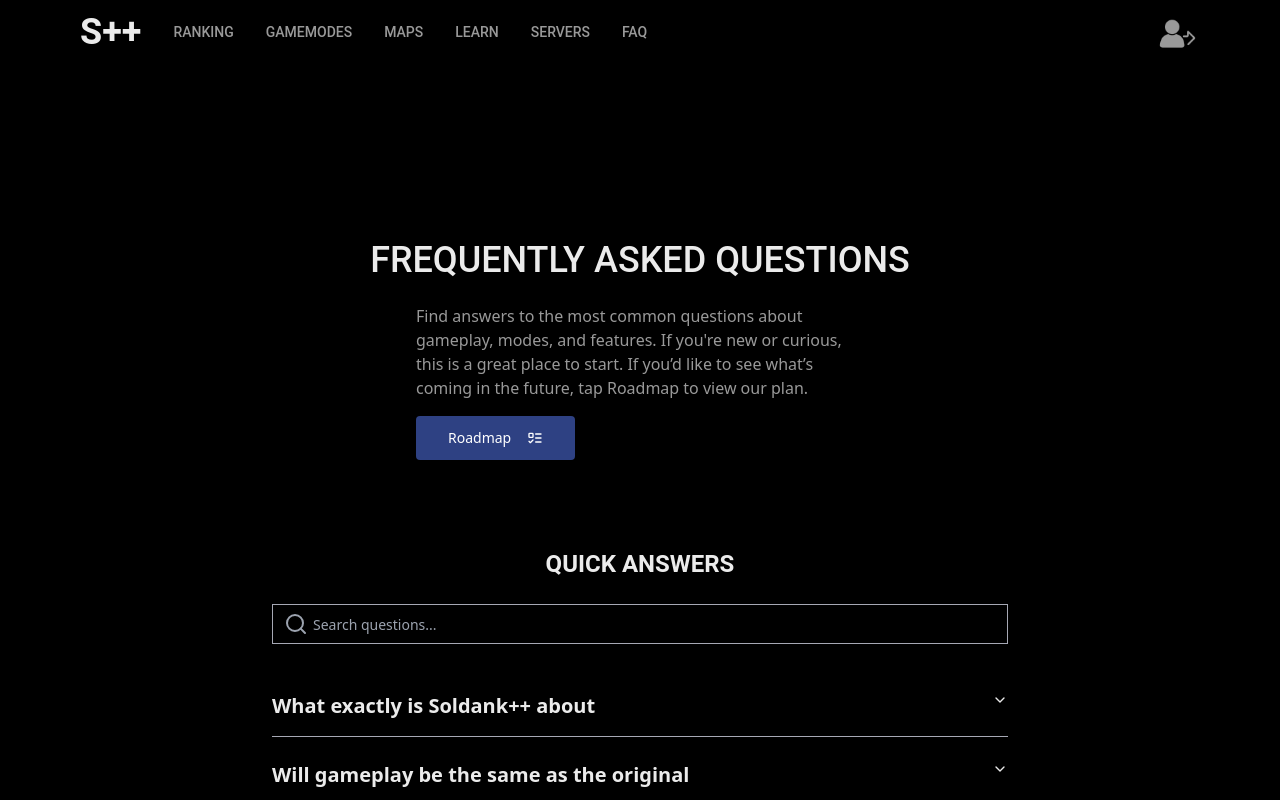
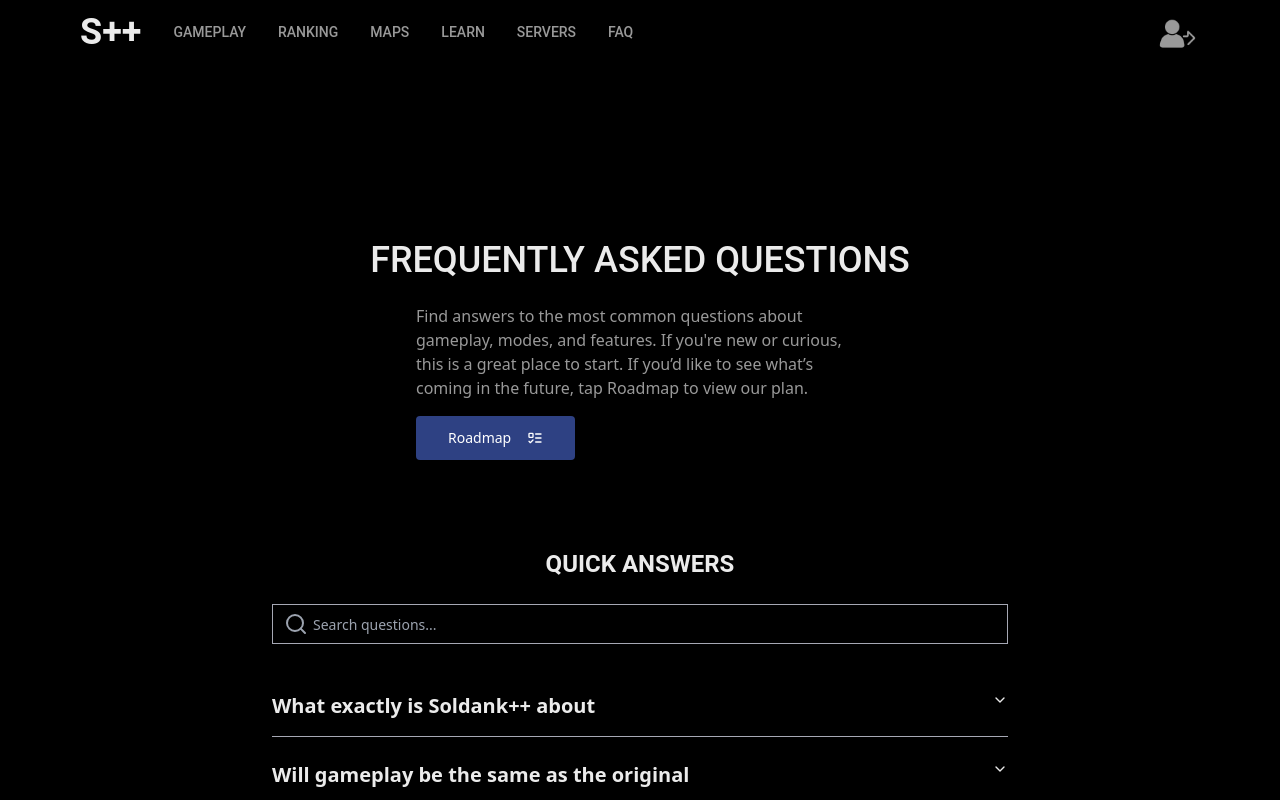
Before and after one commit to soldank-plus-plus/spp-website, a React (Vite) app: page /faq in a window 1280 px wide. Shown: the top 800 px of the page. Built offline with nearby package versions, Linux system fonts and the light colour scheme; a web font is replaced by a local one.

Commit message:
Update gameplay path in Questions and Header

```diff
--- a/src/components/layouts/Faq/Questions.tsx
+++ b/src/components/layouts/Faq/Questions.tsx
@@ -13,7 +13,7 @@ const faqItems = [
     {
         id: "item-1",
         question: "What exactly is Soldank++ about",
-        answer: 'Soldank++ is a unique 2D (side-view) arcade game based on legendary 2D Soldat game engine made by Nedi. The main part of the game is based on passing various maps of difficulty with the possibility of achieving faster time than other players. Side modes offer a variety of multiplayer options incluidng shooting competition, hide and seek, dodgeball, zombies and much more. List of full gameplay features can be found <a href="/gamemodes">here</a>.',
+        answer: 'Soldank++ is a unique 2D (side-view) arcade game based on legendary 2D Soldat game engine made by Nedi. The main part of the game is based on passing various maps of difficulty with the possibility of achieving faster time than other players. Side modes offer a variety of multiplayer options incluidng shooting competition, hide and seek, dodgeball, zombies and much more. List of full gameplay features can be found <a href="/gameplay">here</a>.',
     },
     {
         id: "item-2",
--- a/src/components/sections/Header.tsx
+++ b/src/components/sections/Header.tsx
@@ -17,8 +17,8 @@ export const Header = () => {
                     >
                         S++
                     </a>
+                    <Link to="/gameplay">Gameplay</Link>
                     <Link to="/ranking">Ranking</Link>
-                    <Link to="/gamemodes">Gamemodes</Link>
                     <Link to="/maps">Maps</Link>
                     <Link to="/learn">Learn</Link>
                     <Link to="/servers">Servers</Link>
@@ -48,16 +48,17 @@ export const Header = () => {
                             className="bg-black/90 text-heading overflow-y-auto"
                         >
                             <nav className="flex flex-col gap-4 mt-6 font-tomorrow font-semibold uppercase px-6">
+                                <Link to="/">Home</Link>
+                                <Link to="/gameplay">Gameplay</Link>
                                 <Link to="/ranking">Ranking</Link>
-                                <Link to="/gamemodes">Gamemodes</Link>
                                 <Link to="/maps">Maps</Link>
                                 <Link to="/learn">Learn</Link>
                                 <Link to="/servers">Servers</Link>
                                 <Link to="/faq">FAQ</Link>
 
                                 <div className="pt-4 flex flex-col gap-2 w-full font-tomorrow">
-                                    <Button variant="ghost" className="w-full">
-                                        SIGN IN
+                                    <Button variant="ghost" className="w-full uppercase">
+                                        Sign in
                                     </Button>
                                 </div>
                             </nav>
```
